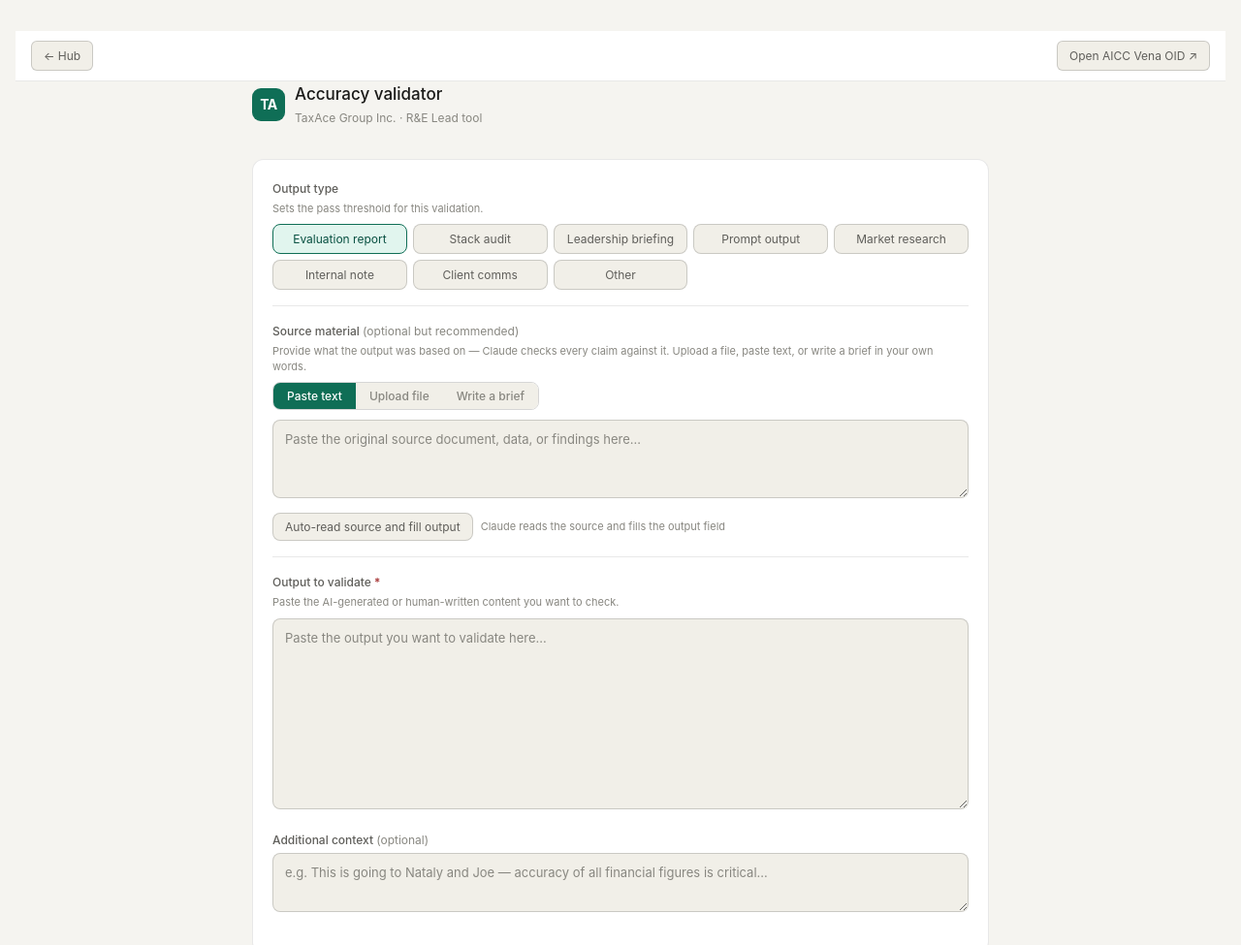
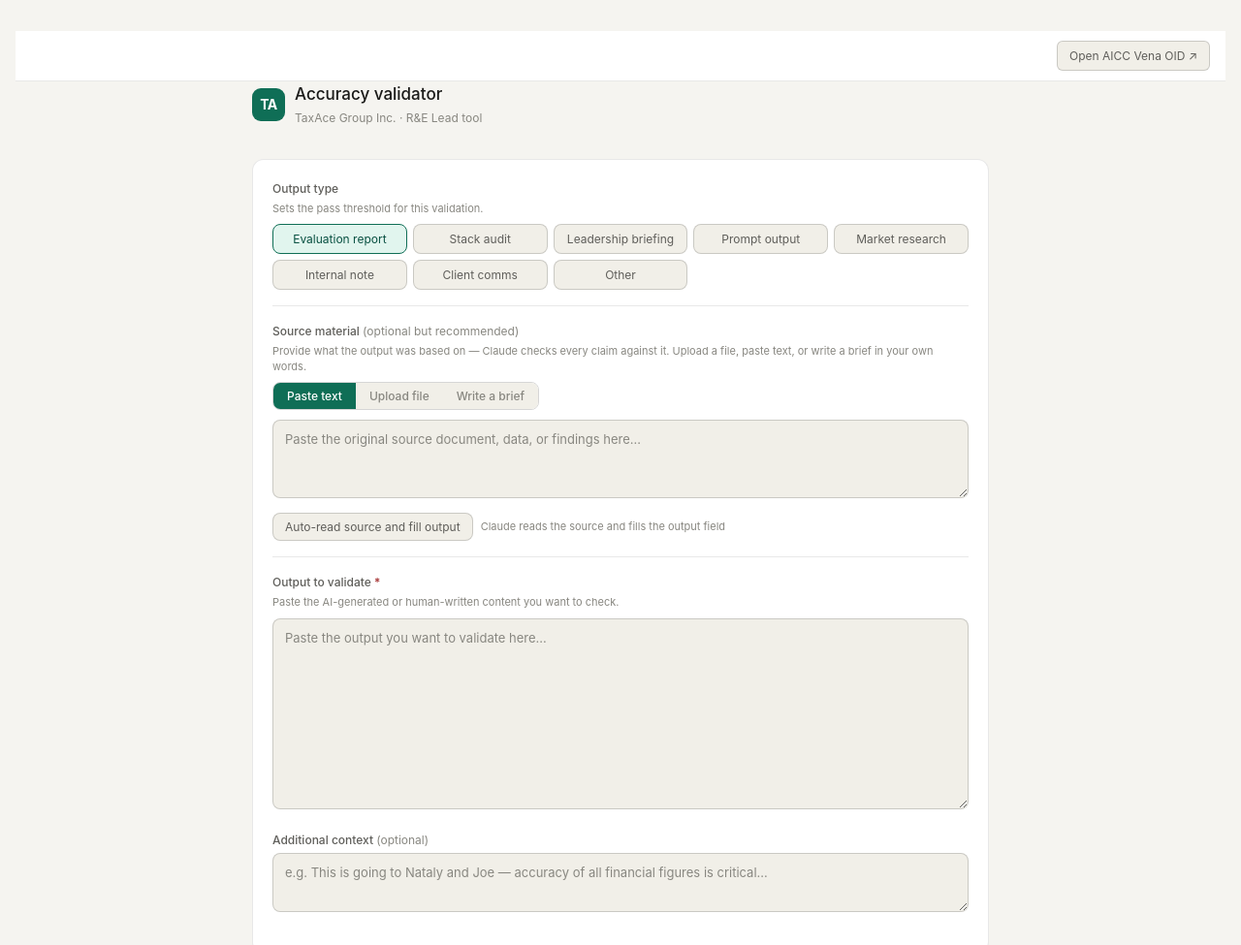
Before and after one commit to Vena30/Research-and-Evaluation-AI-Hub, a plain HTML site: page taxace-accuracy-validator.html in a window 1280 px wide. Shown: the top 975 px of the page at 97% size. Drawn offline with Linux system fonts and the light colour scheme.

Commit message:
Remove Hub link from taxace-accuracy-validator.html

```diff
--- a/taxace-accuracy-validator.html
+++ b/taxace-accuracy-validator.html
@@ -157,7 +157,6 @@ footer{margin-top:2rem;font-size:11px;color:var(--text-3);text-align:center;padd
 </head>
 <body>
 <div style="background:var(--surface);border-bottom:0.5px solid var(--border);padding:10px 1rem;display:flex;align-items:center;gap:8px;flex-wrap:wrap">
-  <a href="https://vena30.github.io/taxace-ai-hub/" target="_blank" rel="noopener noreferrer" style="display:inline-flex;align-items:center;gap:5px;padding:5px 12px;border-radius:6px;border:0.5px solid var(--border-strong);background:var(--surface-alt);color:var(--text-2);font-size:12px;text-decoration:none">&#8592; Hub</a>
   <a href="https://claude.ai/project/019f02c9-08b3-7654-97d2-808d9c6738fb" target="_blank" style="margin-left:auto;display:inline-flex;align-items:center;gap:5px;padding:5px 12px;border-radius:6px;border:0.5px solid var(--border-strong);background:var(--surface-alt);color:var(--text-2);font-size:12px;text-decoration:none">Open AICC Vena OID &#8599;</a>
 </div>
 <div class="wrap">
```
